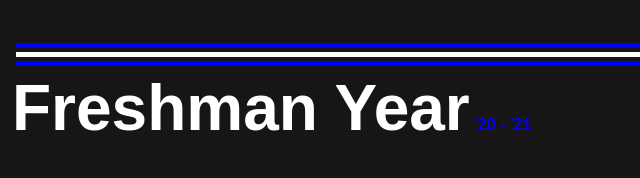
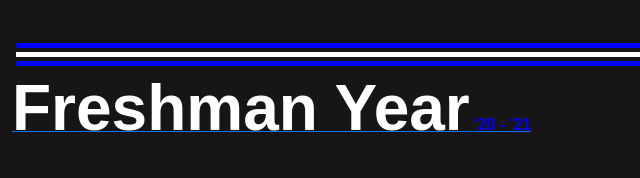
Before and after one commit to dylancorsoo/votecorsojr.github.io, a plain HTML site: page index.html in a window 1280 px wide. Shown: the part 774-952 px from the top of the page, 0-640 px from the left. Drawn offline with nearby package versions, Linux system fonts and the light colour scheme; a web font is replaced by a local one.

Commit message:
Update index.html

```diff
--- a/index.html
+++ b/index.html
@@ -59,10 +59,12 @@
   <div class="borderb m-1 slideinleft"></div>
 
   <div class="contaner-fluid">
-    <div>
-      <h3 class ="d-inline font fontxm white slideinleft">Freshman Year</h3>
-      <h6 class='d-inline font lightblu fontsm slideinleft'>'20 - '21</h6>
-    </div>
+    <a href="home.html">
+      <div>
+        <h3 class ="d-inline font fontxm white slideinleft">Freshman Year</h3>
+        <h6 class='d-inline font lightblu fontsm slideinleft'>'20 - '21</h6>
+      </div>
+    </a>
     <div>
       <h3 class ="font fontmedmed lightblu slideinleft mt-5">Homecoming</h3>
       <h6 class='font white borderl fontsm slideinleft'>We chose a Hawaiian theme, don't ask why.</h6>
```
